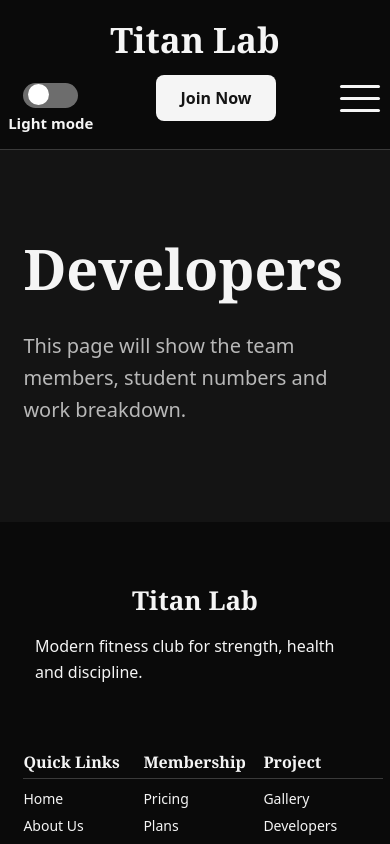
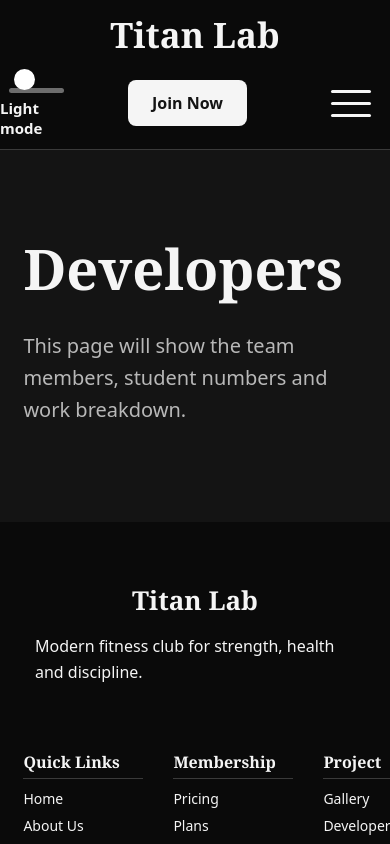
Before and after one commit to tatipoda/griffithY1FinalCSWD, a React (Vite) app in the folder finalProject/: page /developers in a window 390 px wide. Shown: the top 844 px of the page. Built offline with nearby package versions, Linux system fonts and the light colour scheme; the HTML template or start-up script is replaced by a standard one.

Commit message:
Center mobile header

```diff
--- a/finalProject/src/components/Footer.module.css
+++ b/finalProject/src/components/Footer.module.css
@@ -20,6 +20,7 @@
     display: flex;
     justify-content: space-evenly;
     width:60%;
+    gap:30px;
 }
 
 /* headers */
--- a/finalProject/src/components/Header.module.css
+++ b/finalProject/src/components/Header.module.css
@@ -213,6 +213,7 @@
     }
     .mobileLogo{
         display: flex;
+
     }
 }
 @media (max-width: 650px){
@@ -220,7 +221,7 @@
         flex-direction: column;
         height:150px;
         padding:0;
-        gap:0;
+        gap:10px;
         align-items: center;
         justify-content: center;
     }
@@ -228,11 +229,17 @@
         display: flex;
         justify-content:space-evenly;
         width: 100%;
+
+    }
+    .burgerButton{
+        margin-right:15px;
     }
     .mobileLogo{
-
        justify-content: center;
        width: 100%;
+    }
+    .joinButton{
+        margin-right:25px;
     }
 
 
```
